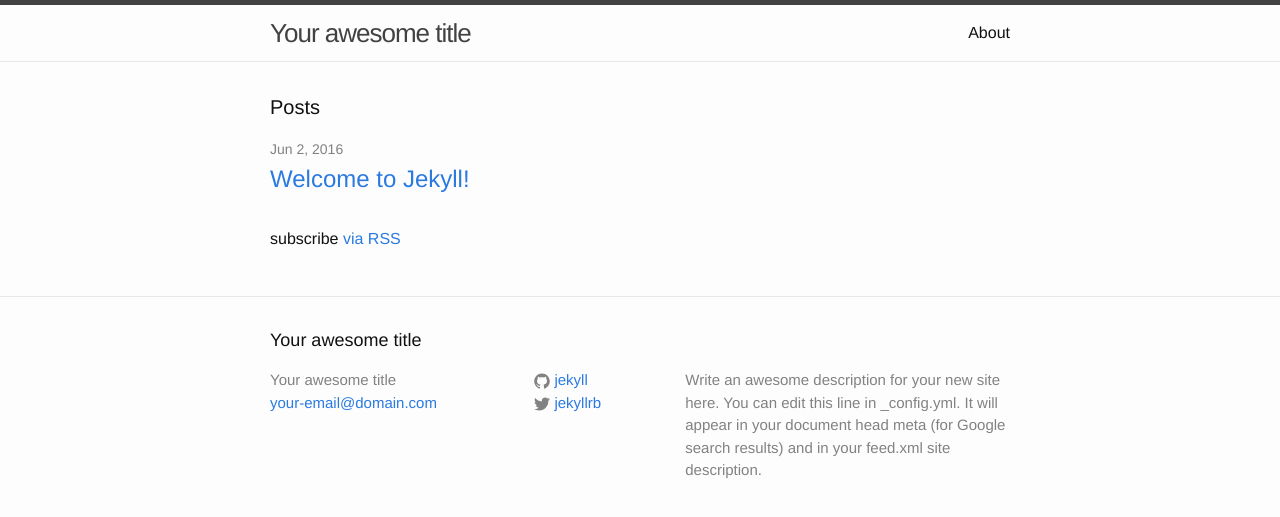
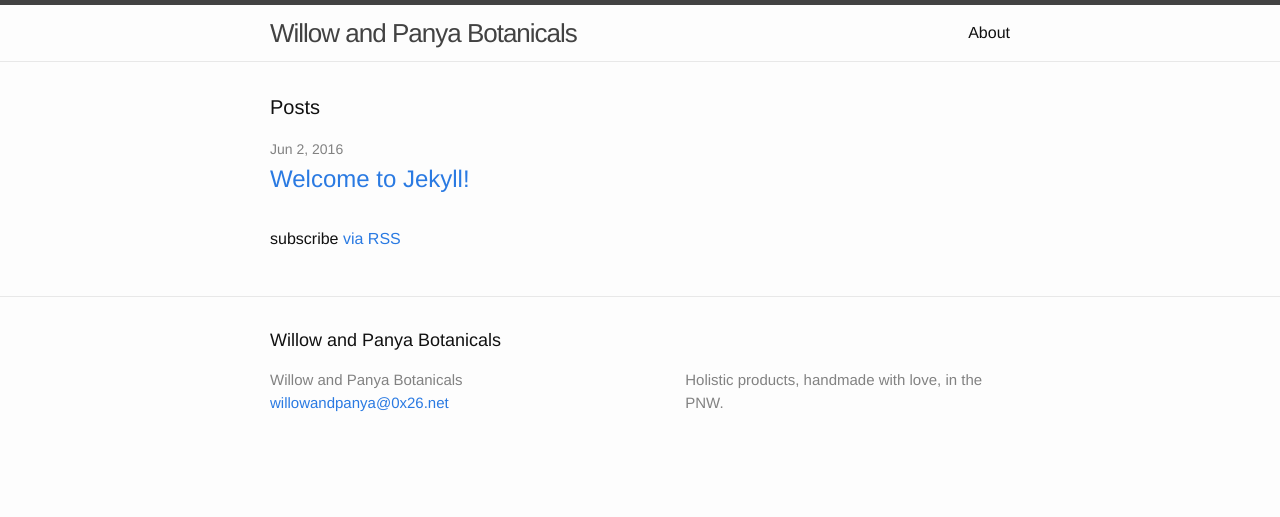
Before and after one commit to willowandpanya/willowandpanya.github.io, a Jekyll site: the page built from index.html, in a window 1280 px wide. Shown: the top 517 px of the page. Built offline with Jekyll 4.4.1, drawn with Linux system fonts in a browser that asks for light colours.

Commit message:
Update _config.yml

```diff
--- a/_config.yml
+++ b/_config.yml
@@ -6,16 +6,12 @@
 # 'jekyll serve'. If you change this file, please restart the server process.
 
 # Site settings
-title: Your awesome title
-email: your-email@domain.com
+title: Willow and Panya Botanicals
+email: willowandpanya@0x26.net
 description: > # this means to ignore newlines until "baseurl:"
-  Write an awesome description for your new site here. You can edit this
-  line in _config.yml. It will appear in your document head meta (for
-  Google search results) and in your feed.xml site description.
+  Holistic products, handmade with love, in the PNW.
 baseurl: "" # the subpath of your site, e.g. /blog
-url: "http://yourdomain.com" # the base hostname & protocol for your site
-twitter_username: jekyllrb
-github_username:  jekyll
+url: "http://www.willowandpanyabotanicals.com" # the base hostname & protocol for your site
 
 # Build settings
 markdown: kramdown
```
